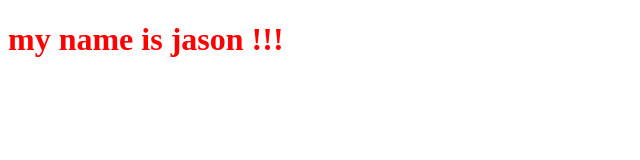
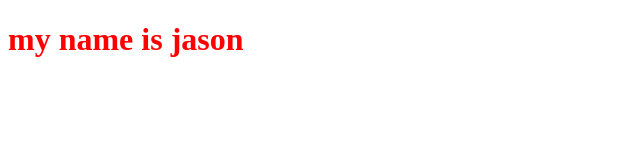
Before and after one commit to teddyslay/first-github-project, a plain HTML site: page index.html in a window 1280 px wide. Shown: the full height of the page, 0-640 px from the left. Drawn offline with Linux system fonts and the light colour scheme.

Commit message:
remove exclamation

```diff
--- a/index.html
+++ b/index.html
@@ -8,6 +8,6 @@
 <link rel="stylesheet" href="styles.css">
 </head>
 <body>
-<h1>my name is jason !!!</h1>
+<h1>my name is jason</h1>
 </body>
 </html>
```
